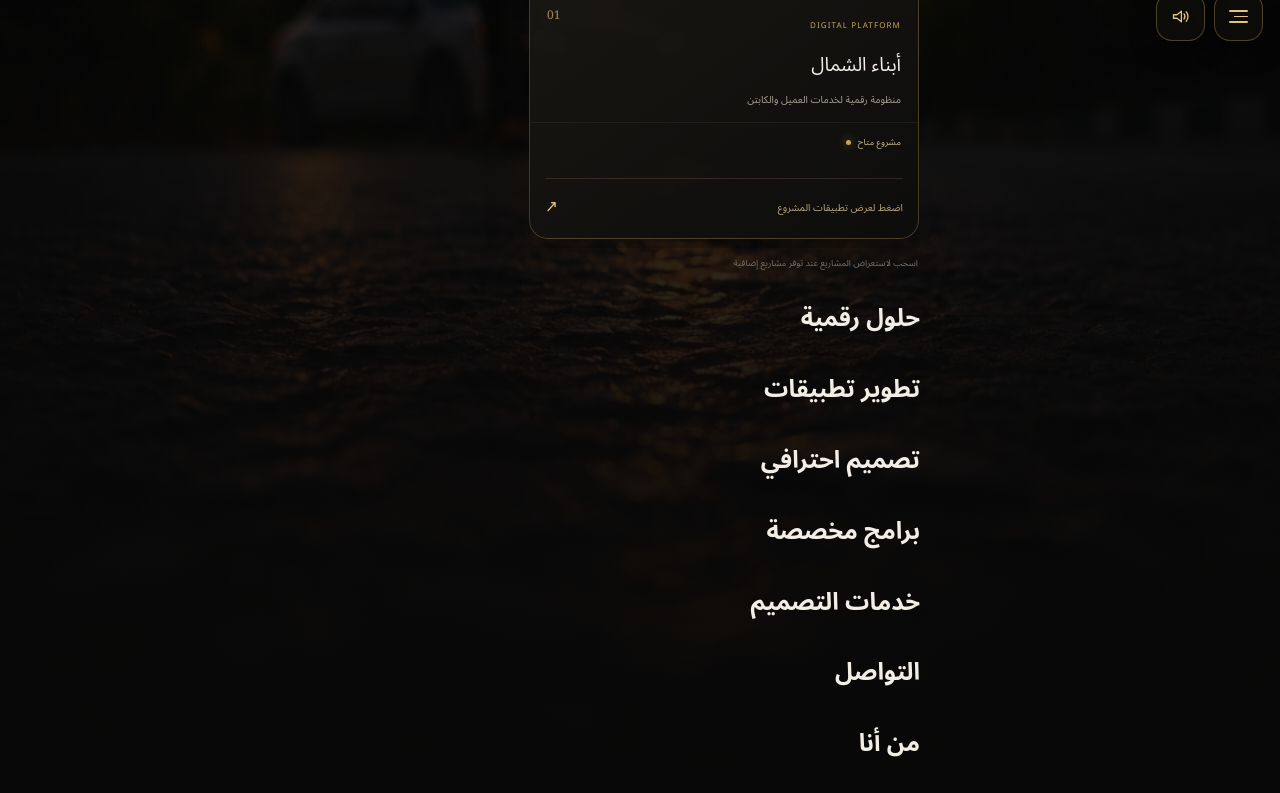
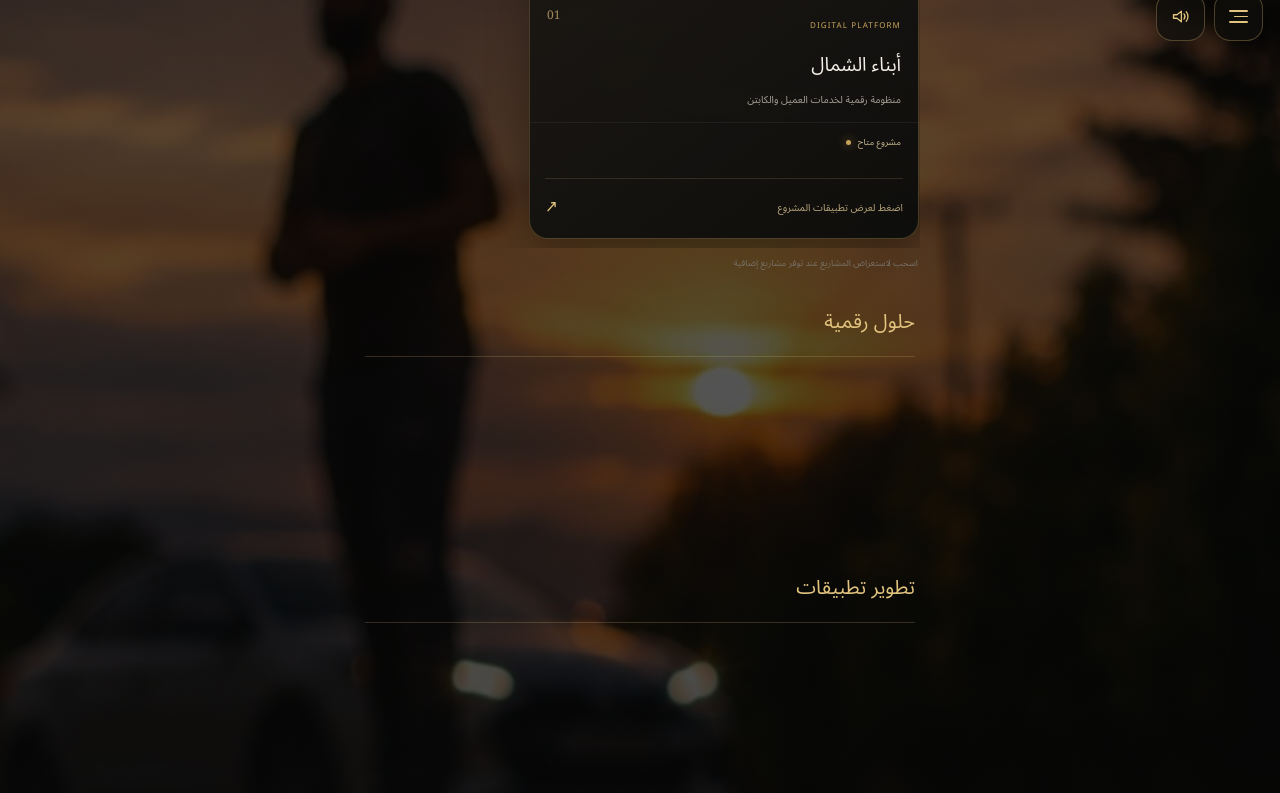
Before and after one commit to khubaibalramdan/Designs.github.io-, a plain HTML site: page index.html in a window 1280 px wide. Shown: the part 742-1535 px from the top of the page. Drawn offline with Linux system fonts and the light colour scheme; files whose address does not match are found by name.

Commit message:
Enable page scrolling and style empty sections

```diff
--- a/assets/css/main.css
+++ b/assets/css/main.css
@@ -27,7 +27,7 @@ a { color: inherit; text-decoration: none; }
 .splash-name span, .brand-caption i { color: var(--gold); font-style: normal; }
 .splash-line { width: 62px; height: 1px; margin-top: 18px; background: linear-gradient(90deg, transparent, var(--gold), transparent); animation: line-in 1.2s ease both; }
 @keyframes line-in { from { transform: scaleX(.1); opacity: 0; } to { transform: scaleX(1); opacity: 1; } }
-.app { position: relative; isolation: isolate; min-height: 100vh; min-height: 100svh; overflow: hidden; padding: calc(17px + var(--safe-top)) calc(17px + var(--safe-right)) calc(104px + var(--safe-bottom)) calc(17px + var(--safe-left)); opacity: 0; transition: opacity .7s ease; }
+.app { position: relative; isolation: isolate; min-height: 100vh; min-height: 100svh; overflow: visible; padding: calc(17px + var(--safe-top)) calc(17px + var(--safe-right)) calc(104px + var(--safe-bottom)) calc(17px + var(--safe-left)); opacity: 0; transition: opacity .7s ease; }
 .app.is-ready { opacity: 1; }
 .backdrop { position: absolute; inset: 0; z-index: -2; background: linear-gradient(180deg, rgba(7,7,7,.56), rgba(7,7,7,.68) 48%, #080808 100%), url("./images/164760.jpg") center 43% / cover no-repeat; }
 .backdrop::before { content: ""; position: absolute; inset: 0; opacity: .22; background-image: linear-gradient(rgba(255,255,255,.018) 1px, transparent 1px), linear-gradient(90deg, rgba(255,255,255,.018) 1px, transparent 1px); background-size: 38px 38px; mask-image: linear-gradient(to bottom, black, transparent 82%); }
@@ -185,3 +185,24 @@ body.menu-open { overflow: hidden; }
 #abnaa-project-card .android-symbol::after{content:"";position:absolute;left:8px;right:8px;top:8px;height:3px;border-radius:5px;background:#102000;box-shadow:13px 0 0 -0.2px #102000;}
 #abnaa-project-card .apple-symbol{display:block;color:#f4f4f4!important;font-size:39px!important;line-height:1!important;}
 @media(max-width:380px){#abnaa-project-card,#abnaa-project-card.is-download-view{height:420px!important;min-height:420px!important;max-height:420px!important}#abnaa-project-card>.project-download-face{padding:10px 8px 8px!important}#abnaa-project-card .card-platform-grid{gap:6px!important;padding-top:8px!important}#abnaa-project-card .card-platform{padding:7px 5px!important;gap:7px!important}#abnaa-project-card .card-platform-brand{flex-basis:65px;min-height:65px!important}#abnaa-project-card .project-download-face .app-download{grid-template-columns:18px minmax(0,1fr) 18px!important;min-height:45px!important;font-size:9px!important}}
+
+
+/* Empty navigable sections: structure only, content will be added later. */
+.content-section {
+  width: min(100%, 580px);
+  min-height: 220px;
+  margin: 0 auto;
+  padding: 28px 5px 32px;
+  scroll-margin-top: 24px;
+}
+.content-section h2 {
+  margin: 0;
+  padding-bottom: 13px;
+  border-bottom: 1px solid rgba(215,184,119,.22);
+  color: var(--gold-light);
+  font-size: 20px;
+  font-weight: 500;
+}
+.section-content {
+  min-height: 150px;
+}
```
